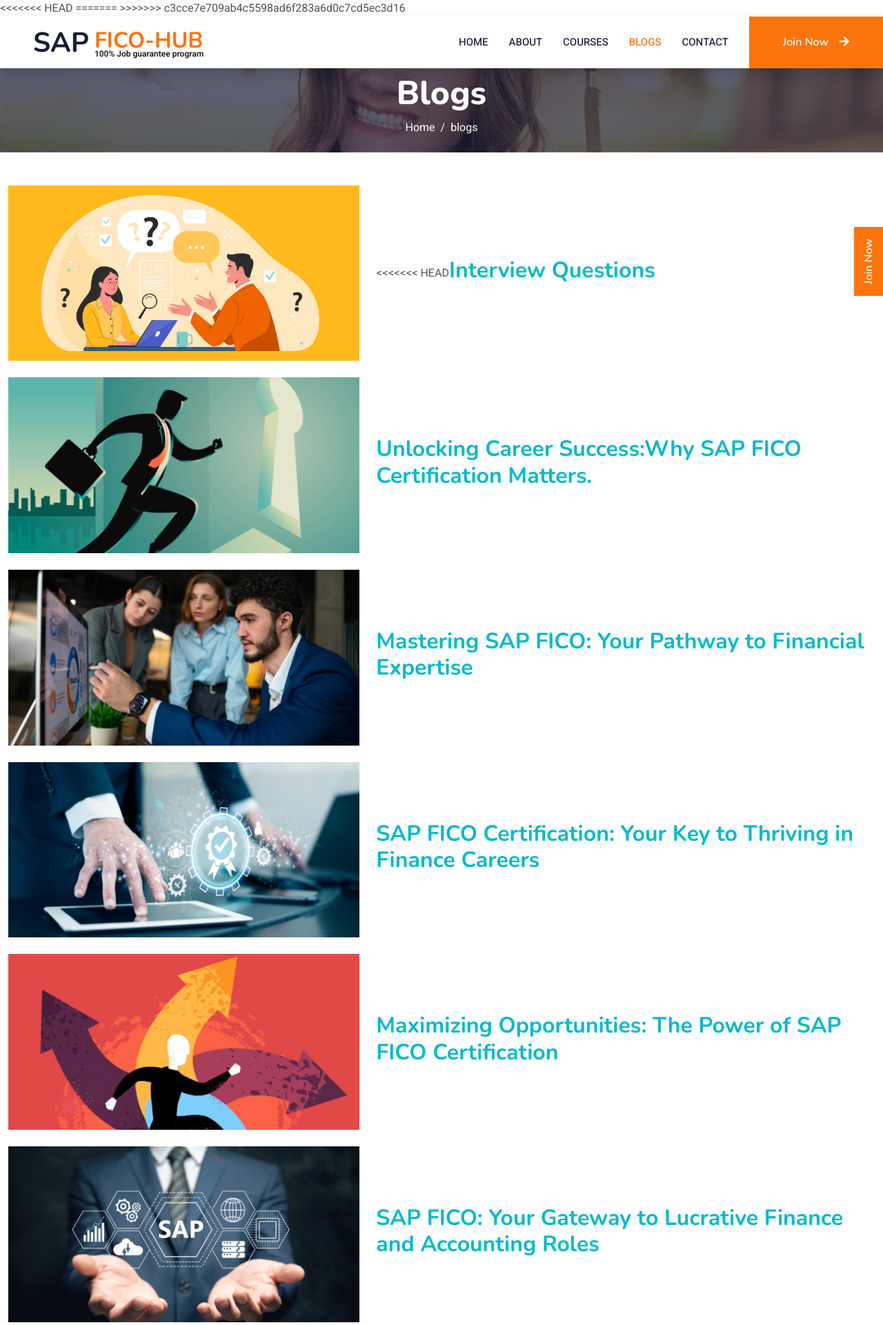
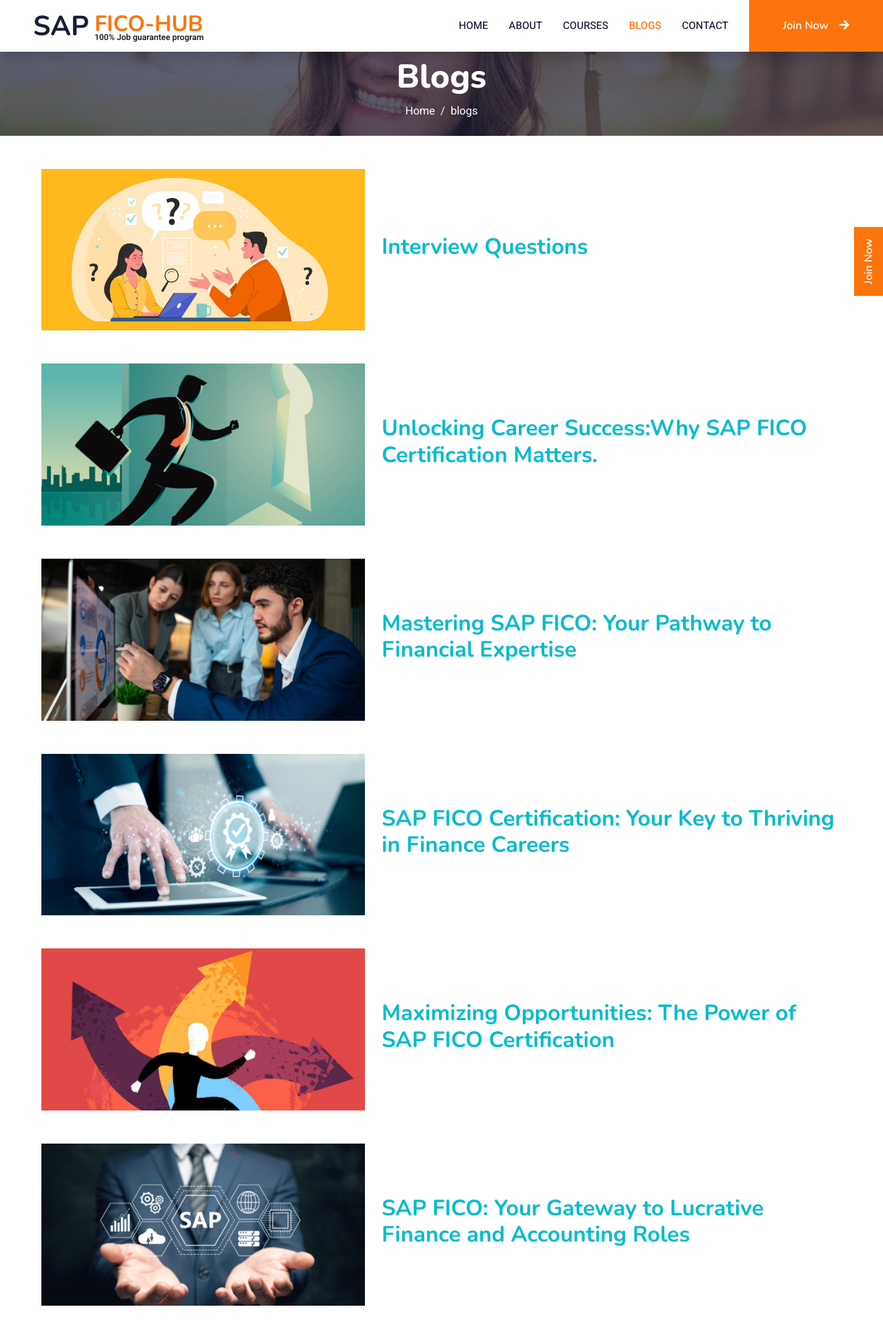
Before and after one commit to Rahul-Katari/sapficohub, a PHP site: page /blog.html in a window 1280 px wide. Shown: the top 1921 px of the page at 69% size. Run offline with PHP 8.4, Linux system fonts and the light colour scheme; some libraries are stand-ins or nearby versions.

Commit message:
added blocks in Blog

```diff
--- a/blog.html
+++ b/blog.html
@@ -31,10 +31,7 @@
 
   <!-- Template Stylesheet -->
   <link href="css/style.css" rel="stylesheet">
-<<<<<<< HEAD
   <link href="https://fonts.googleapis.com/icon?family=Material+Icons" rel="stylesheet">
-=======
->>>>>>> c3cce7e709ab4c5598ad6f283a6d0c7cd5ec3d16
 </head>
 
 <body>
@@ -99,139 +96,112 @@
 
   <!-- blogs section start  -->
 
-  <div class="row mx-0 px-md-0">
+  <div class="row mx-5 my-5 px-md-0">
     <div class="col-ms-5 col-sm-5">
-      <div class="card-image"><a href="int-quest.html"
-          title="Fiscal Year Variant in SAP"><img decoding="async"
-
-            src="./img/interview-questions.jpg"
+      <div class="card-image"><a href="int-quest.html" title="Fiscal Year Variant in SAP"><img decoding="async"
+            src="./img/interview-questions.jpg" class="attachment-hestia-blog size-hestia-blog wp-post-image img-fluid"
+            alt="fiscal-year-variant-in-sap"></a></div>
+    </div>
+    <div class="align-items-center col-ms-7 col-sm-7 d-flex">
+      <h2 class="card-title entry-title align"><a href="int-quest.html" title="Fiscal Year Variant in SAP"
+          rel="bookmark">Interview Questions</a></h2>
+    </div>
+  </div>
+  <div class="row mx-5 my-5 px-md-0">
+    <div class="col-ms-5 col-sm-5">
+      <div class="card-image"><a href="unlockingcareersuccess.html" title="Fiscal Year Variant in SAP"><img
+            decoding="async" src="./img/Unlocking Career Success.png"
             class="attachment-hestia-blog size-hestia-blog wp-post-image img-fluid"
             alt="fiscal-year-variant-in-sap"></a></div>
     </div>
     <div class="align-items-center col-ms-7 col-sm-7 d-flex">
-<<<<<<< HEAD
-      <h2 class="card-title entry-title align"><a href="int-quest.html"
-          title="Fiscal Year Variant in SAP" rel="bookmark">Interview Questions</a></h2>
+      <h2 class="card-title entry-title align"><a href="unlockingcareersuccess.html" title="Fiscal Year Variant in SAP"
+          rel="bookmark">Unlocking Career Success:Why SAP FICO Certification Matters.</a></h2>
     </div>
-      </div><br>
-      <div class="row mx-0 px-md-0">
+  </div>
+  <div class="row mx-5 my-5 px-md-0">
     <div class="col-ms-5 col-sm-5">
-          <div class="card-image"><a href="unlockingcareersuccess.html"
-              title="Fiscal Year Variant in SAP"><img decoding="async"
-
-                src="./img/Unlocking Career Success.png"
+      <div class="card-image"><a href="masteringsapfico.html" title="Fiscal Year Variant in SAP"><img decoding="async"
+            src="./img/Mastering SAP FICO.png" class="attachment-hestia-blog size-hestia-blog wp-post-image img-fluid"
+            alt="fiscal-year-variant-in-sap"></a></div>
+    </div>
+    <div class="align-items-center col-ms-7 col-sm-7 d-flex">
+      <h2 class="card-title entry-title align"><a href="masteringsapfico.html" title="Fiscal Year Variant in SAP"
+          rel="bookmark">Mastering SAP FICO: Your Pathway to Financial Expertise</a></h2>
+    </div>
+  </div>
+  <div class="row mx-5 my-5 px-md-0">
+    <div class="col-ms-5 col-sm-5">
+      <div class="card-image"><a href="sapficocertification.html" title="Fiscal Year Variant in SAP"><img
+            decoding="async" src="./img/SAP FICO Certification.png"
             class="attachment-hestia-blog size-hestia-blog wp-post-image img-fluid"
             alt="fiscal-year-variant-in-sap"></a></div>
     </div>
     <div class="align-items-center col-ms-7 col-sm-7 d-flex">
-          <h2 class="card-title entry-title align"><a href="unlockingcareersuccess.html"
-              title="Fiscal Year Variant in SAP" rel="bookmark">Unlocking Career Success:Why SAP FICO Certification Matters.</a></h2>
+      <h2 class="card-title entry-title align"><a href="sapficocertification.html" title="Fiscal Year Variant in SAP"
+          rel="bookmark">SAP FICO Certification: Your Key to Thriving in Finance Careers</a></h2>
     </div>
-          </div><br>
-          <div class="row mx-0 px-md-0">
+  </div>
+  <div class="row mx-5 my-5 px-md-0">
     <div class="col-ms-5 col-sm-5">
-              <div class="card-image"><a href="masteringsapfico.html"
-                  title="Fiscal Year Variant in SAP"><img decoding="async"
-
-                    src="./img/Mastering SAP FICO.png"
+      <div class="card-image"><a href="maximizingopportunities.html" title="Fiscal Year Variant in SAP"><img
+            decoding="async" src="./img/Maximizing Opportunities.png"
             class="attachment-hestia-blog size-hestia-blog wp-post-image img-fluid"
             alt="fiscal-year-variant-in-sap"></a></div>
     </div>
     <div class="align-items-center col-ms-7 col-sm-7 d-flex">
-              <h2 class="card-title entry-title align"><a href="masteringsapfico.html"
-                  title="Fiscal Year Variant in SAP" rel="bookmark">Mastering SAP FICO: Your Pathway to Financial Expertise</a></h2>
+      <h2 class="card-title entry-title align"><a href="maximizingopportunities.html" title="Fiscal Year Variant in SAP"
+          rel="bookmark">Maximizing Opportunities: The Power of SAP FICO Certification
+        </a></h2>
     </div>
-              </div><br>
-              <div class="row mx-0 px-md-0">
+  </div>
+  <div class="row mx-5 my-5 px-md-0">
     <div class="col-ms-5 col-sm-5">
-                  <div class="card-image"><a href="sapficocertification.html"
-                      title="Fiscal Year Variant in SAP"><img decoding="async"
-
-                        src="./img/SAP FICO Certification.png"
-                        class="attachment-hestia-blog size-hestia-blog wp-post-image img-fluid"
+      <div class="card-image"><a href="sapfico.html" title="Fiscal Year Variant in SAP"><img decoding="async"
+            src="./img/SAP FICO.png" class="attachment-hestia-blog size-hestia-blog wp-post-image img-fluid"
             alt="fiscal-year-variant-in-sap"></a></div>
     </div>
     <div class="align-items-center col-ms-7 col-sm-7 d-flex">
-                  <h2 class="card-title entry-title align"><a href="sapficocertification.html"
-                      title="Fiscal Year Variant in SAP" rel="bookmark">SAP FICO Certification: Your Key to Thriving in Finance Careers</a></h2>
+      <h2 class="card-title entry-title align"><a href="sapfico.html" title="Fiscal Year Variant in SAP"
+          rel="bookmark">SAP FICO: Your Gateway to Lucrative Finance and Accounting Roles</a></h2>
     </div>
-                  </div><br>
-                  <div class="row mx-0 px-md-0">
+  </div>
+  <div class="row mx-5 my-5 px-md-0">
     <div class="col-ms-5 col-sm-5">
-                      <div class="card-image"><a href="maximizingopportunities.html"
-                          title="Fiscal Year Variant in SAP"><img decoding="async"
-
-                            src="./img/Maximizing Opportunities.png"
-                            class="attachment-hestia-blog size-hestia-blog wp-post-image img-fluid"
-                            alt="fiscal-year-variant-in-sap"></a></div>
-                    </div>
-                    <div class="align-items-center col-ms-7 col-sm-7 d-flex">
-                      <h2 class="card-title entry-title align"><a href="maximizingopportunities.html"
-                          title="Fiscal Year Variant in SAP" rel="bookmark">Maximizing Opportunities: The Power of SAP FICO Certification
-                        </a></h2>
-                      </div>
-                      </div><br>
-                      <div class="row mx-0 px-md-0">
-                        <div class="col-ms-5 col-sm-5">
-                          <div class="card-image"><a href="sapfico.html"
-                              title="Fiscal Year Variant in SAP"><img decoding="async"
-
-                                src="./img/SAP FICO.png"
-                                class="attachment-hestia-blog size-hestia-blog wp-post-image img-fluid"
-                                alt="fiscal-year-variant-in-sap"></a></div>
-                        </div>
-                        <div class="align-items-center col-ms-7 col-sm-7 d-flex">
-                          <h2 class="card-title entry-title align"><a href="sapfico.html"
-                              title="Fiscal Year Variant in SAP" rel="bookmark">SAP FICO: Your Gateway to Lucrative Finance and Accounting Roles</a></h2>
-                          </div>
-                          </div><br>
-                          <div class="row mx-0 px-md-0">
-                            <div class="col-ms-5 col-sm-5">
-                              <div class="card-image"><a href="elevateyourfinancecareer.html"
-                                  title="Fiscal Year Variant in SAP"><img decoding="async"
-
-                                    src="./img/Elevate Your Finance Career.png"
+      <div class="card-image"><a href="elevateyourfinancecareer.html" title="Fiscal Year Variant in SAP"><img
+            decoding="async" src="./img/Elevate Your Finance Career.png"
             class="attachment-hestia-blog size-hestia-blog wp-post-image img-fluid"
             alt="fiscal-year-variant-in-sap"></a></div>
     </div>
     <div class="align-items-center col-ms-7 col-sm-7 d-flex">
       <h2 class="card-title entry-title align"><a href="elevateyourfinancecareer.html"
-                                  title="Fiscal Year Variant in SAP" rel="bookmark">Elevate Your Finance Career: How SAP FICO Certification Can Help</a></h2>
+          title="Fiscal Year Variant in SAP" rel="bookmark">Elevate Your Finance Career: How SAP FICO Certification Can
+          Help</a></h2>
     </div>
-                              </div><br>
-                              <div class="row mx-0 px-md-0">
+  </div>
+  <div class="row mx-5 my-5 px-md-0">
     <div class="col-ms-5 col-sm-5">
-                                  <div class="card-image"><a href="investinyourfuture.html"
-                                      title="Fiscal Year Variant in SAP"><img decoding="async"
-
+      <div class="card-image"><a href="investinyourfuture.html" title="Fiscal Year Variant in SAP"><img decoding="async"
             src="./img/Invest in Your Future.png"
             class="attachment-hestia-blog size-hestia-blog wp-post-image img-fluid"
             alt="fiscal-year-variant-in-sap"></a></div>
     </div>
     <div class="align-items-center col-ms-7 col-sm-7 d-flex">
-                                  <h2 class="card-title entry-title align"><a href="investinyourfuture.html"
-                                      title="Fiscal Year Variant in SAP" rel="bookmark">Invest in Your Future: The Benefits of SAP FICO Certification</a></h2>
+      <h2 class="card-title entry-title align"><a href="investinyourfuture.html" title="Fiscal Year Variant in SAP"
+          rel="bookmark">Invest in Your Future: The Benefits of SAP FICO Certification</a></h2>
     </div>
-                                  </div><br>
-                                  <div class="row mx-0 px-md-0">
+  </div>
+  <div class="row mx-5 my-5 px-md-0">
     <div class="col-ms-5 col-sm-5">
-                                      <div class="card-image"><a href="sapficoessentials.html"
-                                          title="Fiscal Year Variant in SAP"><img decoding="async"
-
-                                            src="./img/SAP FICO Essentials.png"
-                                            class="attachment-hestia-blog size-hestia-blog wp-post-image img-fluid"
+      <div class="card-image"><a href="sapficoessentials.html" title="Fiscal Year Variant in SAP"><img decoding="async"
+            src="./img/SAP FICO Essentials.png" class="attachment-hestia-blog size-hestia-blog wp-post-image img-fluid"
             alt="fiscal-year-variant-in-sap"></a></div>
     </div>
     <div class="align-items-center col-ms-7 col-sm-7 d-flex">
-                                      <h2 class="card-title entry-title align"><a href="sapficoessentials.html"
-                                          title="Fiscal Year Variant in SAP" rel="bookmark"> SAP FICO Essentials: Building Blocks for Financial Career Success</a></h2>
+      <h2 class="card-title entry-title align"><a href="sapficoessentials.html" title="Fiscal Year Variant in SAP"
+          rel="bookmark"> SAP FICO Essentials: Building Blocks for Financial Career Success</a></h2>
     </div>
-                                      </div><br>
-=======
-      <h2 class="card-title entry-title"><a href="int-quest.html"
-          title="Fiscal Year Variant in SAP" rel="bookmark">Interview Questions</a></h2>
   </div>
->>>>>>> c3cce7e709ab4c5598ad6f283a6d0c7cd5ec3d16
 
   <!-- blogs section end  -->
 
@@ -248,8 +218,12 @@
         <div class="col-lg-3 col-md-6">
           <h4 class="text-white mb-3">Contact - USA</h4>
           <p class="mb-2"><i class="fa fa-map-marker-alt me-3"></i>Park Meadows Drive , Littleton, Colorado-80122</p>
-                <a href="tel:+1(720)2611132"><p class="mb-2"><i class="fa fa-phone-alt me-3" ></i>+1 (720) 261 1132</p></a>
-                <a href="mailto:info@sapficohub.com"><p class="mb-2"><i class="fa fa-envelope me-3" ></i>info@sapficohub.com</p></a>
+          <a href="tel:+1(720)2611132">
+            <p class="mb-2"><i class="fa fa-phone-alt me-3"></i>+1 (720) 261 1132</p>
+          </a>
+          <a href="mailto:info@sapficohub.com">
+            <p class="mb-2"><i class="fa fa-envelope me-3"></i>info@sapficohub.com</p>
+          </a>
           <div class="d-flex pt-2">
             <a class="btn btn-outline-light btn-social" href="#"><i class="fab fa-twitter"></i></a>
             <a class="btn btn-outline-light btn-social" href="#"><i class="fab fa-facebook-f"></i></a>
@@ -259,9 +233,14 @@
         </div>
         <div class="col-lg-3 col-md-6">
           <h4 class="text-white mb-3">Contact - India</h4>
-                <p class="mb-2"><i class="fa fa-map-marker-alt me-3"></i>#60C, 2nd Floor, Near Arjun Theater, Western Hills, KPHB Hyderabad-72</p>
-                <a href="tel:+919395191219"><p class="mb-2"><i class="fa fa-phone-alt me-3" ></i>+91 9395191219</p></a>
-                <a href="mailto:info@sapficohub.com"> <p class="mb-2"><i class="fa fa-envelope me-3" ></i>info@sapficohub.com</p></a>
+          <p class="mb-2"><i class="fa fa-map-marker-alt me-3"></i>#60C, 2nd Floor, Near Arjun Theater, Western Hills,
+            KPHB Hyderabad-72</p>
+          <a href="tel:+919395191219">
+            <p class="mb-2"><i class="fa fa-phone-alt me-3"></i>+91 9395191219</p>
+          </a>
+          <a href="mailto:info@sapficohub.com">
+            <p class="mb-2"><i class="fa fa-envelope me-3"></i>info@sapficohub.com</p>
+          </a>
           <div class="d-flex pt-2">
             <a class="btn btn-outline-light btn-social" href=""><i class="fab fa-twitter"></i></a>
             <a class="btn btn-outline-light btn-social" href=""><i class="fab fa-facebook-f"></i></a>
@@ -338,26 +317,6 @@
   <script src="https://cdn.jsdelivr.net/npm/jquery-validation@1.19.5/dist/jquery.validate.min.js"></script>
   <!-- Template Javascript -->
   <script src="js/main.js"></script>
-<<<<<<< HEAD
-  <script>
-    function toggleContent(event) {
-        event.preventDefault(); // Prevent the link from navigating
-
-        var content = event.target.parentElement.nextElementSibling;
-        if (content.style.display === 'block') {
-            content.style.display = 'none';
-        } else {
-            // Hide all other dropdown contents before displaying this one
-            var allContents = document.querySelectorAll('.dropdown-content');
-            allContents.forEach(function(item) {
-                item.style.display = 'none';
-            });
-            content.style.display = 'block';
-        }
-    }
-</script>
-=======
->>>>>>> c3cce7e709ab4c5598ad6f283a6d0c7cd5ec3d16
 
 </body>
 
--- a/css/style.css
+++ b/css/style.css
@@ -21,11 +21,8 @@
     z-index: 99;
 }
 
-<<<<<<< HEAD
 
 
-=======
->>>>>>> c3cce7e709ab4c5598ad6f283a6d0c7cd5ec3d16
 .text-default {
     color: #52565b !important;
 }
```
Lines whose indentation alone changed are shown as unchanged.
